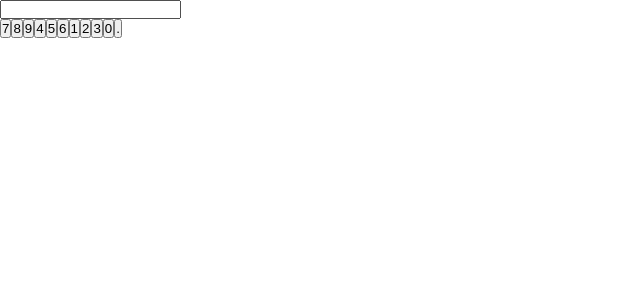
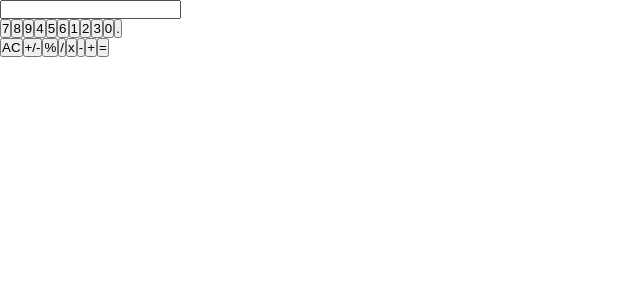
Before and after one commit to Caren-Koroeny/Math-Magician, a React (Create React App) app: page /calculator in a window 1280 px wide. Shown: the top 300 px of the page, without its empty margins (0-640 px from the left). Built offline with nearby package versions, Linux system fonts and the light colour scheme.

Commit message:
add operator keys

```diff
--- a/src/components/Operators.js
+++ b/src/components/Operators.js
@@ -11,7 +11,17 @@ class Operators extends Component {
 
   render() {
     return (
-      <div />
+      <div className="operators">
+        <button type="button" className="btn btn-top">AC</button>
+        <button type="button" className="btn btn-top">+/-</button>
+        <button type="button" className="btn btn-top">%</button>
+        <button type="button" className="btn btn-side">/</button>
+        <button type="button" className="btn btn-side">x</button>
+        <button type="button" className="btn btn-side">-</button>
+        <button type="button" className="btn btn-side">+</button>
+        <button type="button" className="btn btn-side">=</button>
+      </div>
+
     );
   }
 }
```
